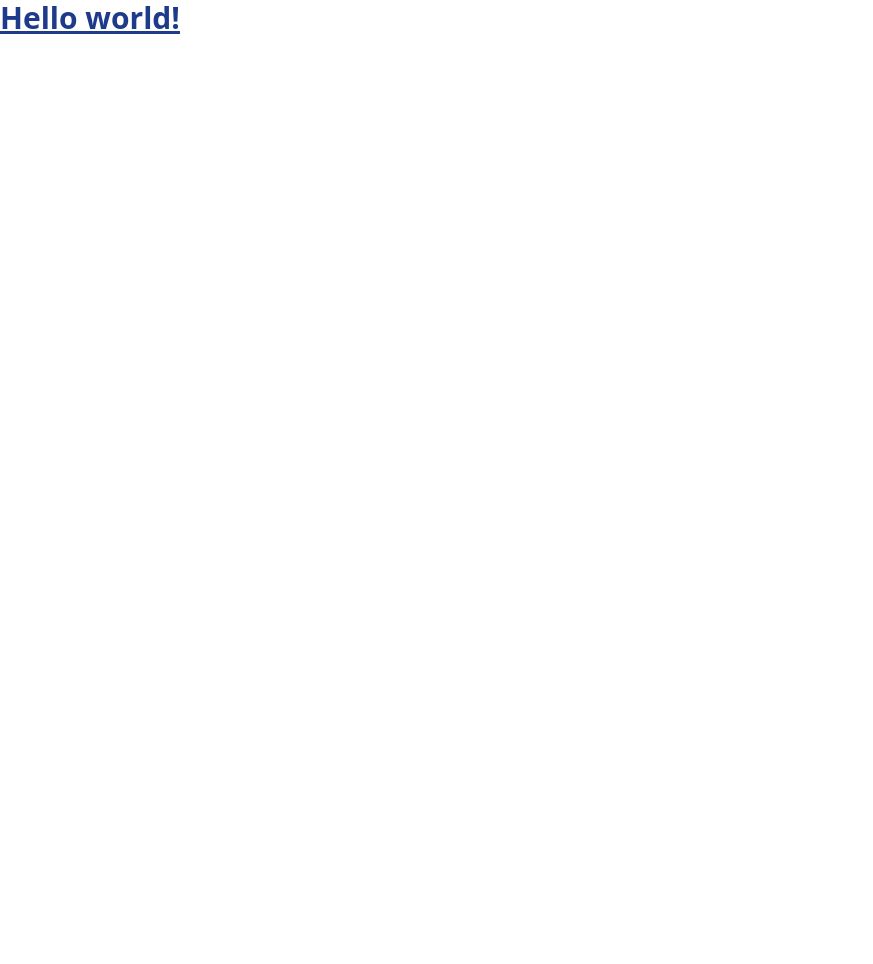
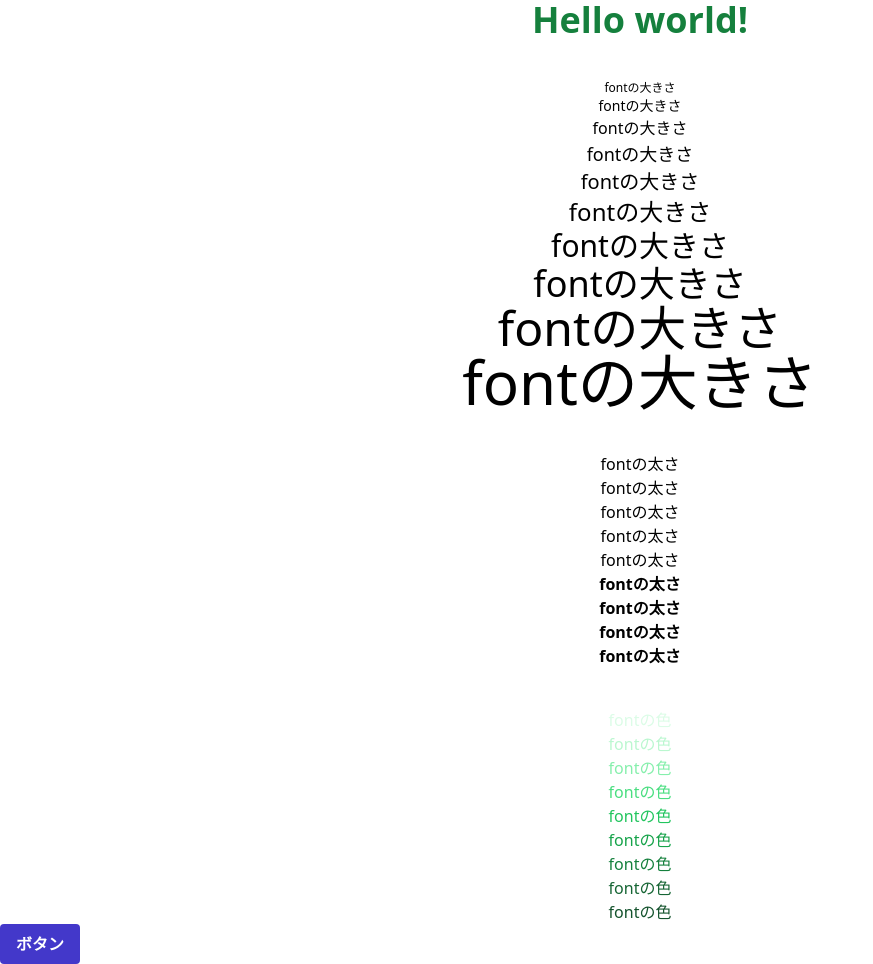
Before and after one commit to hiromichinomata/tailwindcss-for-beginners, a website: page src/index.html in a window 1280 px wide. Shown: the whole page, without its empty margins (0-873 px from the left). Before the commit the page ends 800 px from the top, so only its background shows below. Drawn offline with nearby package versions, Linux system fonts and the light colour scheme; files that its build step writes are made by us from their sources.

Commit message:
update: tailwind css sample

```diff
--- a/src/index.html
+++ b/src/index.html
@@ -6,6 +6,46 @@
     <link href="/dist/output.css" rel="stylesheet" />
   </head>
   <body>
-    <h1 class="text-3xl font-bold underline text-blue-900">Hello world!</h1>
+    <h1 class="text-4xl text-green-700 text-center font-semibold">Hello world!</h1>
+
+    <div class="text-center mt-10">
+      <p class="text-xs">fontの大きさ</p>
+      <p class="text-sm">fontの大きさ</p>
+      <p class="text-base">fontの大きさ</p>
+      <p class="text-lg">fontの大きさ</p>
+      <p class="text-xl">fontの大きさ</p>
+      <p class="text-2xl">fontの大きさ</p>
+      <p class="text-3xl">fontの大きさ</p>
+      <p class="text-4xl">fontの大きさ</p>
+      <p class="text-5xl">fontの大きさ</p>
+      <p class="text-6xl">fontの大きさ</p>
+    </div>
+
+    <div class="text-center mt-10">
+      <p class="font-thin">fontの太さ</p>
+      <p class="font-extralight">fontの太さ</p>
+      <p class="font-light">fontの太さ</p>
+      <p class="font-normal">fontの太さ</p>
+      <p class="font-medium">fontの太さ</p>
+      <p class="font-semibold">fontの太さ</p>
+      <p class="font-bold">fontの太さ</p>
+      <p class="font-extrabold">fontの太さ</p>
+      <p class="font-black">fontの太さ</p>
+    </div>
+
+    <div class="text-center mt-10">
+      <p class="text-green-100">fontの色</p>
+      <p class="text-green-200">fontの色</p>
+      <p class="text-green-300">fontの色</p>
+      <p class="text-green-400">fontの色</p>
+      <p class="text-green-500">fontの色</p>
+      <p class="text-green-600">fontの色</p>
+      <p class="text-green-700">fontの色</p>
+      <p class="text-green-800">fontの色</p>
+      <p class="text-green-900">fontの色</p>
+    </div>
+
+    <button class="bg-indigo-700 font-semibold text-white py-2 px-4 rounded">ボタン</button>
+
   </body>
 </html>
```
